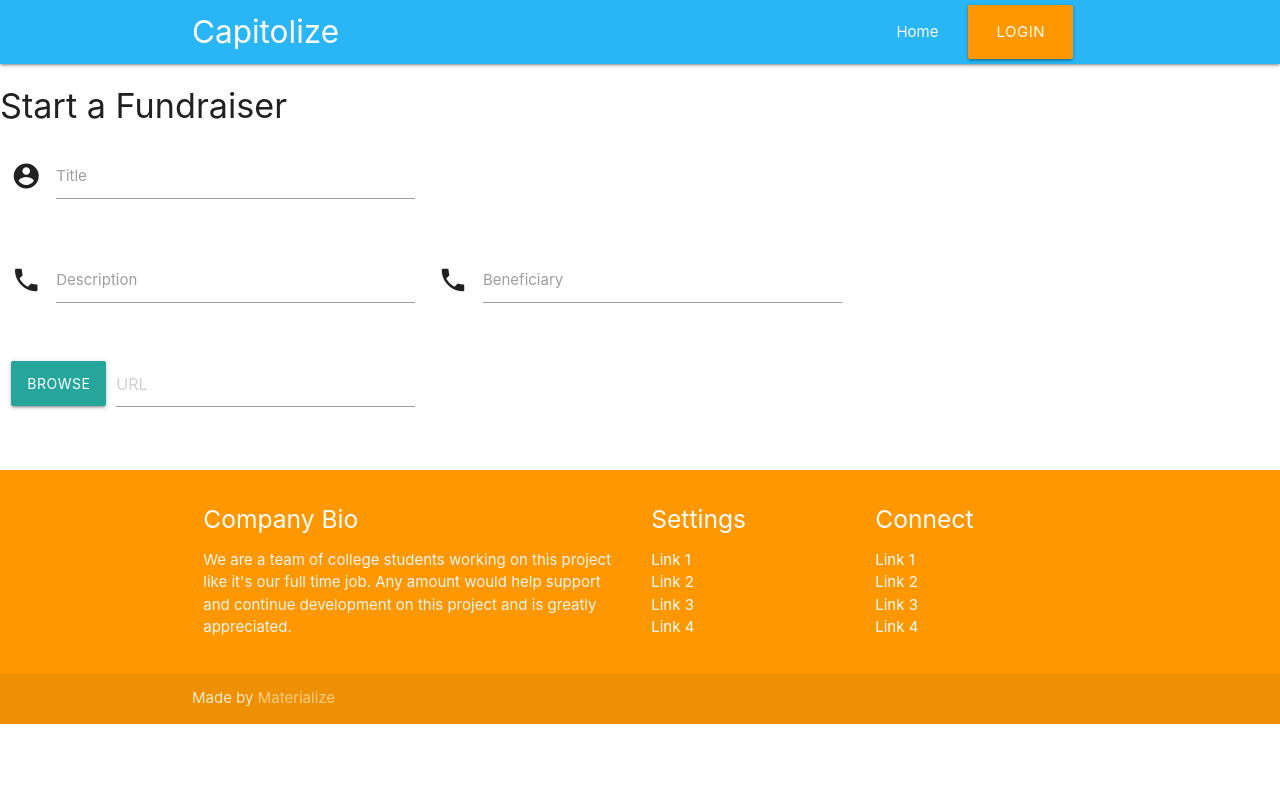
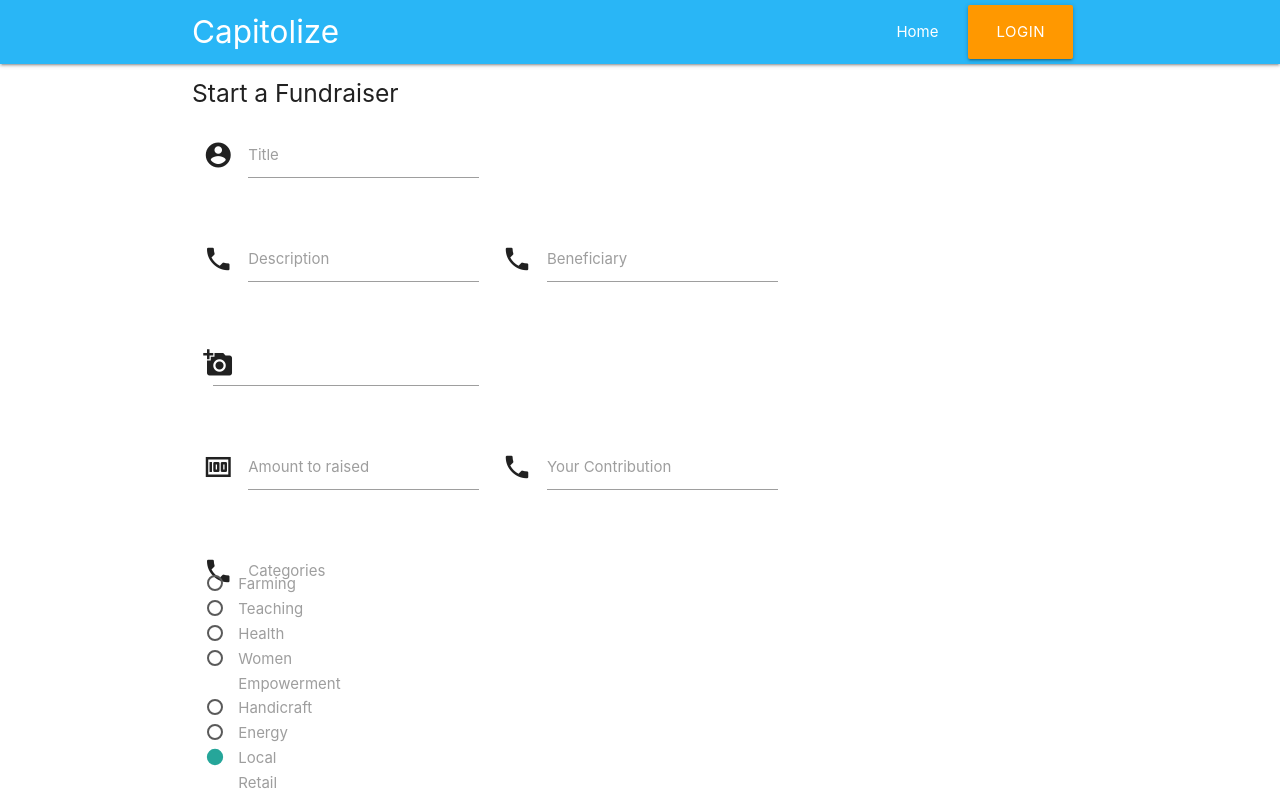
Before and after one commit to SweetShot/HackMCapitolize, an Angular app in the folder client/: page /startFR in a window 1280 px wide. Shown: the top 800 px of the page. Built offline with nearby package versions, Linux system fonts and the light colour scheme.

Commit message:
start fund raiser form

```diff
--- a/client/package.json
+++ b/client/package.json
@@ -20,6 +20,7 @@
     "@angular/platform-browser": "^6.0.3",
     "@angular/platform-browser-dynamic": "^6.0.3",
     "@angular/router": "^6.0.3",
+    "angular4-datepicker": "^1.0.1",
     "core-js": "^2.5.4",
     "rxjs": "^6.0.0",
     "zone.js": "^0.8.26"
--- a/client/src/app/components/start-fr/start-fr.component.html
+++ b/client/src/app/components/start-fr/start-fr.component.html
@@ -1,5 +1,6 @@
-<h4>Start a Fundraiser</h4>
-<div class="row">
+<div class ="container">
+  <h5>Start a Fundraiser</h5>
+  <div class="row">
     <form class="col s12">
       <div class="row">
         <div class="input-field col s4">
@@ -17,19 +18,83 @@
         <div class="input-field col s4">
           <i class="material-icons prefix">phone</i>
           <input id="icon_beneficiary" type="text" class="validate">
-          <label for="icon_beeneficiary">Beneficiary</label>
+          <label for="icon_beneficiary">Beneficiary</label>
         </div>
       </div>
       <div class ="row">
         <div class="file-field input-field col s4">
-          <div class="btn">
-            <span>Browse</span>
-            <input type="file" multiple>
-          </div>
+          <i class="material-icons prefix">add_a_photo</i>
+          <input type="file">
           <div class="file-path-wrapper">
-            <input class="file-path validate" type="text" placeholder="URL">
+            <input class="file-path validate">
           </div>
         </div>
       </div>
+
+      <div class="row">
+        <div class="input-field col s4">
+          <i class="material-icons prefix">money</i>
+          <input id="icon_money" type="number" class="validate">
+          <label for="icon_money">Amount to raised</label>
+        </div>
+        <div class="input-field col s4">
+          <i class="material-icons prefix">phone</i>
+          <input id="icon_your_contribution" type="number" class="validate">
+          <label for="icon_your_contribution">Your Contribution</label>
+        </div>
+      </div>
+
+      <div class = "row">
+        <div class="input-field col s4">
+          <i class="material-icons prefix">phone</i>
+          <label for="icon_your_contribution">Categories</label>
+          <br>
+          <div class= "row">
+            <div class = "col s4">
+              <label>
+                <input type="radio" name="group1">
+                <span>Farming</span>
+              </label>
+
+              <label>
+                <input type="radio" name="group1"/>
+                <span>Teaching</span>
+              </label>
+
+              <label>
+                <input type="radio" name="group1"/>
+                <span>Health</span>
+              </label>
+
+              <label>
+                <input type="radio" name="group1"/>
+                <span>Women Empowerment</span>
+              </label>
+
+              <label>
+                <input type="radio" name="group1"/>
+                <span>Handicraft</span>
+              </label>
+
+              <label>
+                <input type="radio" name="group1"/>
+                <span>Energy</span>
+              </label>
+
+              <label>
+                <input type="radio" name="group1" checked/>
+                <span>Local Retail</span>
+              </label>
+            </div>
+          </div>
+        </div>
+      </div>
+
+      <div class = "row">
+        <button class="btn waves-effect waves-light" type="submit" name="action">Submit
+          <i class="material-icons right">send</i>
+        </button>
+      </div>
     </form>
   </div>
+</div>
--- a/client/src/app/components/start-fr/start-fr.component.ts
+++ b/client/src/app/components/start-fr/start-fr.component.ts
@@ -6,10 +6,9 @@ import { Component, OnInit } from '@angular/core';
   styleUrls: ['./start-fr.component.css']
 })
 export class StartFRComponent implements OnInit {
-
   constructor() { }
 
   ngOnInit() {
-  }
+}
 
 }
```
Also changed, not shown: 1 other file (tests, documents, lock files or other folders).
